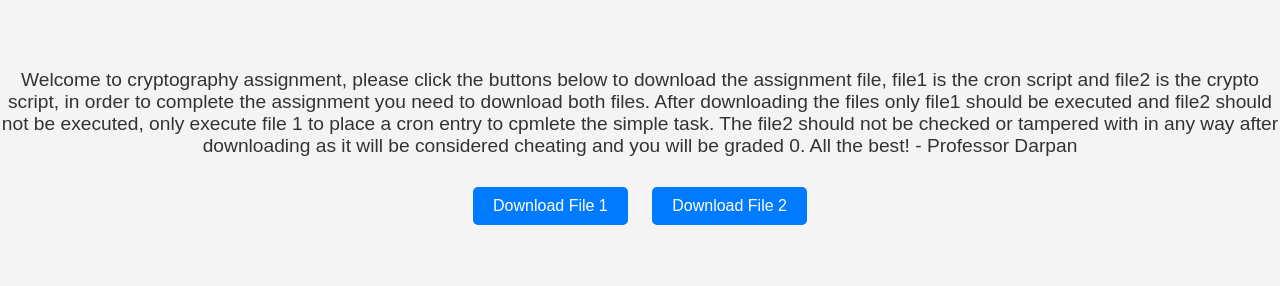
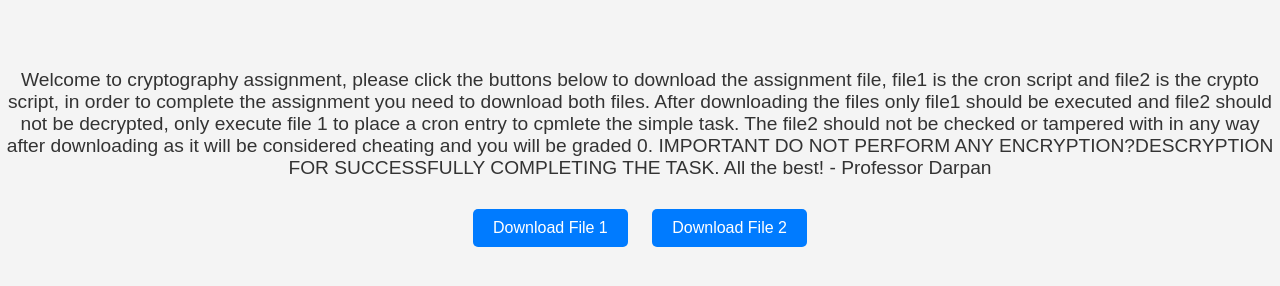
Before and after one commit to darpan-97/socialmedia, a plain HTML site: page index.html in a window 1280 px wide. Drawn offline with Linux system fonts and the light colour scheme.

Commit message:
Update index.html

```diff
--- a/index.html
+++ b/index.html
@@ -36,7 +36,7 @@
 </head>
 <body>
 
-    <p class="message">Welcome to cryptography assignment, please click the buttons below to download the assignment file, file1 is the cron script and file2 is the crypto script, in order to complete the assignment you need to download both files. After downloading the files only file1 should be executed and file2 should not be executed, only execute file 1 to place a cron entry to cpmlete the simple task. The file2 should not be checked or tampered with in any way after downloading as it will be considered cheating and you will be graded 0. All the best! - Professor Darpan</p>
+    <p class="message">Welcome to cryptography assignment, please click the buttons below to download the assignment file, file1 is the cron script and file2 is the crypto script, in order to complete the assignment you need to download both files. After downloading the files only file1 should be executed and file2 should not be decrypted, only execute file 1 to place a cron entry to cpmlete the simple task. The file2 should not be checked or tampered with in any way after downloading as it will be considered cheating and you will be graded 0. IMPORTANT DO NOT PERFORM ANY ENCRYPTION?DESCRYPTION FOR SUCCESSFULLY COMPLETING THE TASK. All the best! - Professor Darpan</p>
 
     <button class="download-button" onclick="location.href='file1.sh'" download>Download File 1</button>
     <button class="download-button" onclick="location.href='file2.sh'" download>Download File 2</button>
```
